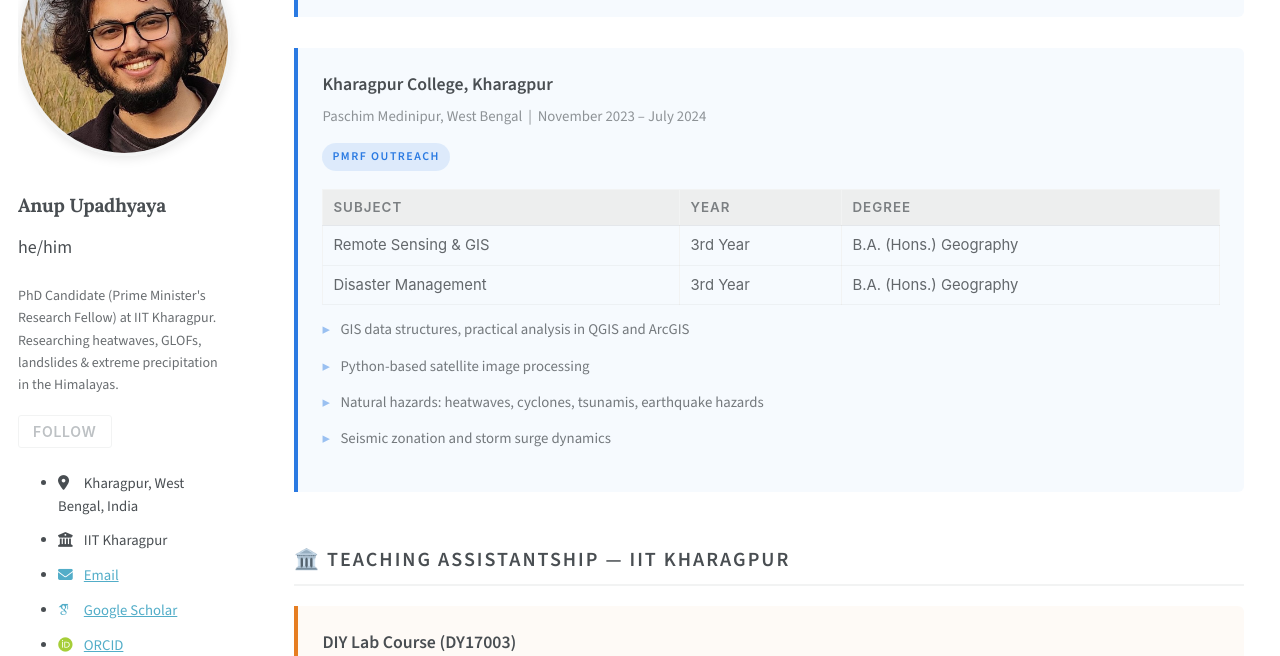
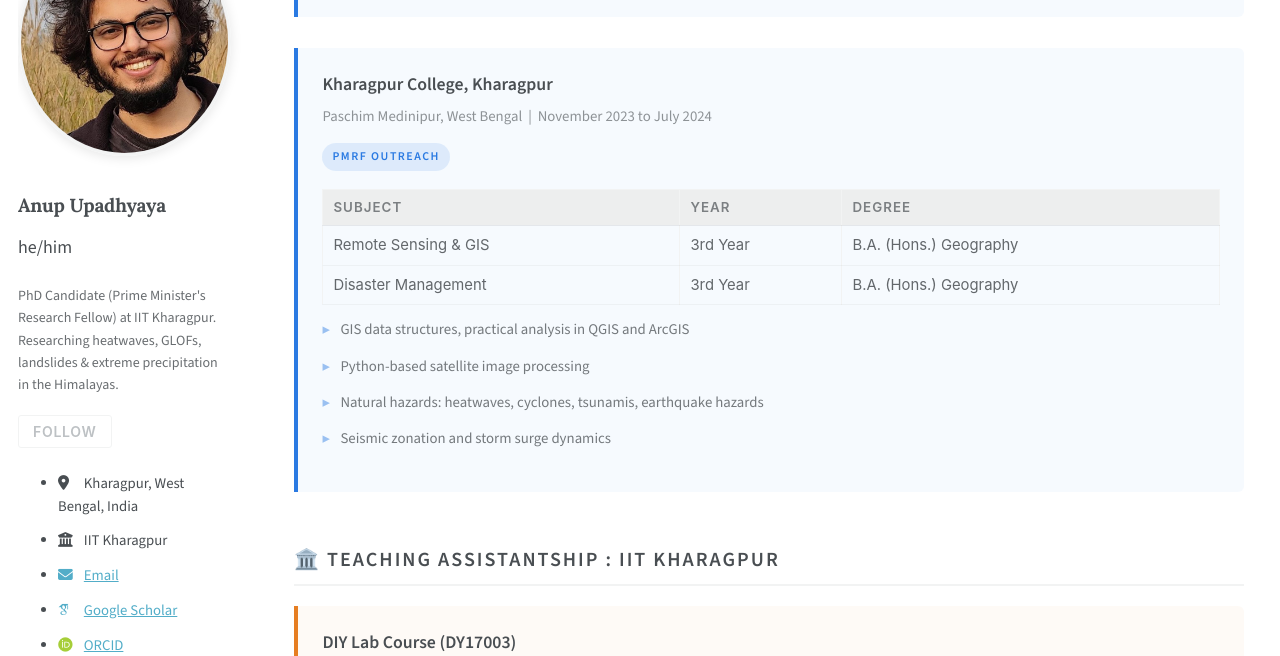
Before and after one commit to anupupadhyaya/anupupadhyaya.github.io, a Jekyll site: the page built from _pages/teachings.md, in a window 1280 px wide and 900 px high, scrolled down 1478 px. Shown: the part 154-810 px from the top of the window. Built offline with Jekyll 4.4.1, drawn with Linux system fonts in a browser that asks for light colours; some web fonts are replaced; a script bundle is joined from its source files by our own code; library files that are not in the unit come from our copies; some of the changed text lies outside the part shown.

Commit message:
Update teachings.md

```diff
--- a/_pages/teachings.md
+++ b/_pages/teachings.md
@@ -207,7 +207,7 @@ author_profile: true
 
 <div class="teach-card pmrf">
   <div class="teach-title">Hijli College, Kharagpur</div>
-  <div class="teach-meta">Paschim Medinipur, West Bengal &nbsp;|&nbsp; August – November 2022</div>
+  <div class="teach-meta">Paschim Medinipur, West Bengal &nbsp;|&nbsp; August to November 2022</div>
   <span class="teach-badge badge-pmrf">PMRF Outreach</span>
   <div class="teach-subjects">
     <table>
@@ -271,7 +271,7 @@ author_profile: true
 
 <div class="teach-card pmrf">
   <div class="teach-title">Kharagpur College, Kharagpur</div>
-  <div class="teach-meta">Paschim Medinipur, West Bengal &nbsp;|&nbsp; November 2023 – July 2024</div>
+  <div class="teach-meta">Paschim Medinipur, West Bengal &nbsp;|&nbsp; November 2023 to July 2024</div>
   <span class="teach-badge badge-pmrf">PMRF Outreach</span>
   <div class="teach-subjects">
     <table>
@@ -292,7 +292,7 @@ author_profile: true
   </ul>
 </div>
 
-<div class="teach-section-title">🏛️ Teaching Assistantship — IIT Kharagpur</div>
+<div class="teach-section-title">🏛️ Teaching Assistantship : IIT Kharagpur</div>
 
 <div class="teach-card iit">
   <div class="teach-title">DIY Lab Course (DY17003)</div>
```
